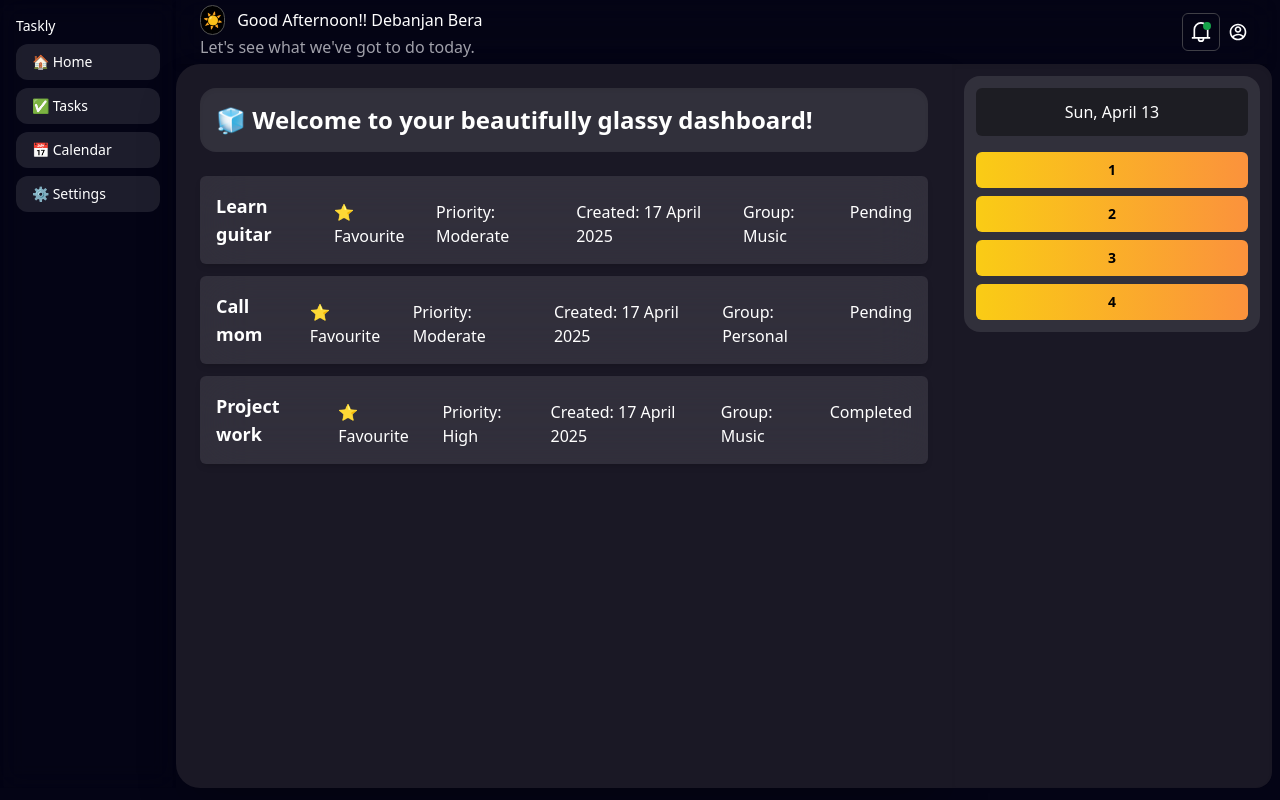
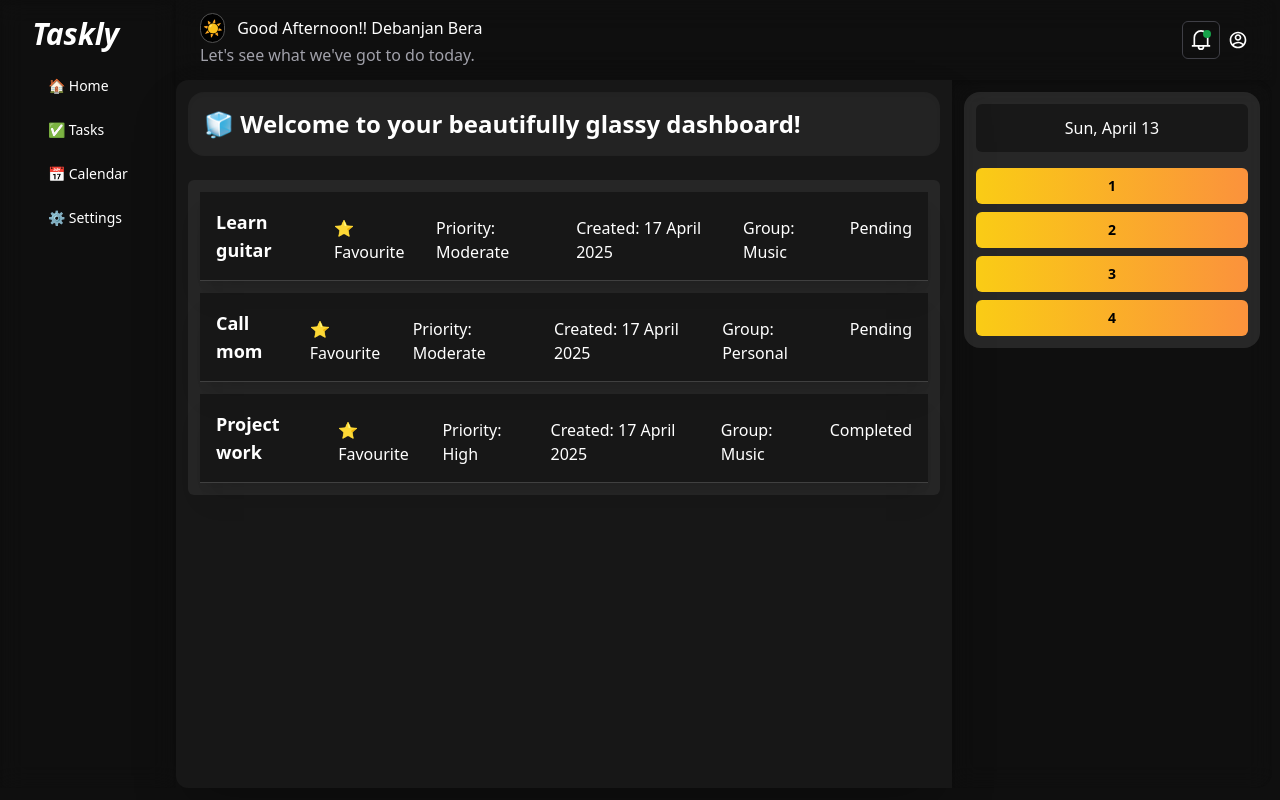
Before and after one commit to debanjan-bera/To-Do-Application, a React (Vite) app: page /re in a window 1280 px wide. Built offline with nearby package versions, Linux system fonts and the light colour scheme.

Commit message:
refactor: Update Header and ReDashBoard styles for improved visual consistency and layout

```diff
--- a/src/Components/layout/Header/Header.jsx
+++ b/src/Components/layout/Header/Header.jsx
@@ -8,7 +8,7 @@ const Header = () => {
     const isTablet = useResponsive(930);
   return (
     <header
-      className={` col-span-2 h-16 flex items-center justify-between px-6  backdrop-blur-lg shadow-md
+      className={` col-span-2 h-16 flex items-center justify-between px-6 py-10  backdrop-blur-lg shadow-md
       `}
     >
       <div className="w-full flex flex-col justify-center">
--- a/src/Dashborad/ReDahBoard.jsx
+++ b/src/Dashborad/ReDahBoard.jsx
@@ -177,17 +177,17 @@ const ReDashBoard = () => {
   console.log(sortedData);
 
   return (
-    <section className="pb-3 pr-2 min-h-screen w-full grid grid-cols-1 md:grid-cols-[11rem_2fr_20rem] grid-rows-[auto_1fr] bg-[#040415] text-white font-sans">
+    <section className="pb-3 pr-2 min-h-screen w-full grid grid-cols-1 md:grid-cols-[11rem_2fr_20rem] grid-rows-[auto_1fr] bg-[#0f0f0f] text-white font-sans">
 
       {/* Sidebar A */}
       {!isMediumDevice && (
-        <aside className="hidden md:flex flex-col gap-4 p-4 col-span-1 row-span-2  backdrop-blur-md shadow-inner">
+        <aside className="hidden md:grid grid-rows-[auto_1fr] justify-center gap-4 p-4 col-span-1 row-span-2  backdrop-blur-md shadow-inner">
+            <p className="text-3xl italic font-bold">Taskly</p>
           <nav className="flex flex-col gap-2 text-sm">
-            <p>Taskly</p>
             {["🏠 Home", "✅ Tasks", "📅 Calendar", "⚙️ Settings"].map((item) => (
               <button
                 key={item}
-                className="px-4 py-2 rounded-xl bg-white/10 hover:bg-white/20 transition-all text-left"
+                className="px-4 py-2 rounded-xl  hover:bg-white/10 transition-all text-left"
               >
                 {item}
               </button>
@@ -200,15 +200,15 @@ const ReDashBoard = () => {
       <Header />
 
       {/* Main */}
-      <main className="col-span-3 md:col-start-2 col-end-4 lg:col-end-2 p-6 bg-[#1A1825] backdrop-blur-xl shadow-2xl rounded-l-3xl flex flex-col gap-6">
-  <div className="p-4 bg-white/10 rounded-2xl text-2xl font-semibold shadow-inner">
+      <main className=" bg-neutral-900 col-span-3 md:col-start-2 col-end-4 lg:col-end-2 p-3  backdrop-blur-xl shadow-2xl rounded-l-xl flex flex-col gap-6">
+  <div className="p-4  bg-white/5 rounded-2xl text-2xl font-semibold shadow-inner">
     🧊 Welcome to your beautifully glassy dashboard!
   </div>
-  <ul className="flex flex-col gap-3">
+  <ul className="flex flex-col gap-3 bg-neutral-800 rounded-md p-3">
   {sortedData.map((task) => {
     const { id, content, status,favourite, priority, group, createdDateForform } = task;
     return (
-      <motion.li key={id} className="w-full flex flex-row gap-4 text-white bg-white/10 backdrop-blur-xl rounded-md p-4 shadow-md space-y-2"
+      <motion.li key={id} className="w-full flex flex-row gap-4 border-b bg-black/40  border-neutral-700 p-4 shadow-xl space-y-2"
       initial={{ x:'-1.5rem',opacity: 0 }}
       animate={{opacity: 1,x:0}}
       // , scale: 1
@@ -235,7 +235,7 @@ const ReDashBoard = () => {
 
       {/* Sidebar C */}
       {!isSmallLaptop && (
-        <aside className=" rounded-r-2xl hidden lg:flex flex-col gap-4 p-3 bg-[#1A1825] backdrop-blur-md shadow-inner">
+        <aside className=" rounded-r-2xl hidden lg:flex flex-col gap-4 p-3  backdrop-blur-md shadow-inner">
           <div className="w-full flex flex-col gap-4 bg-white/10 p-3 rounded-2xl text-sm">
             <div className="w-full p-3 bg-black/40 rounded-md text-center text-base font-medium">
               {today}
@@ -260,10 +260,10 @@ const ReDashBoard = () => {
 export default memo(ReDashBoard);
 
 
+// bg-[#040415] bg-[#1A1825]
+
 
 // bg-[#1A1825] bg-[#0C091A]
-
-
 // import { memo } from "react";
 
 // const ReDashBoard = () => {
```
